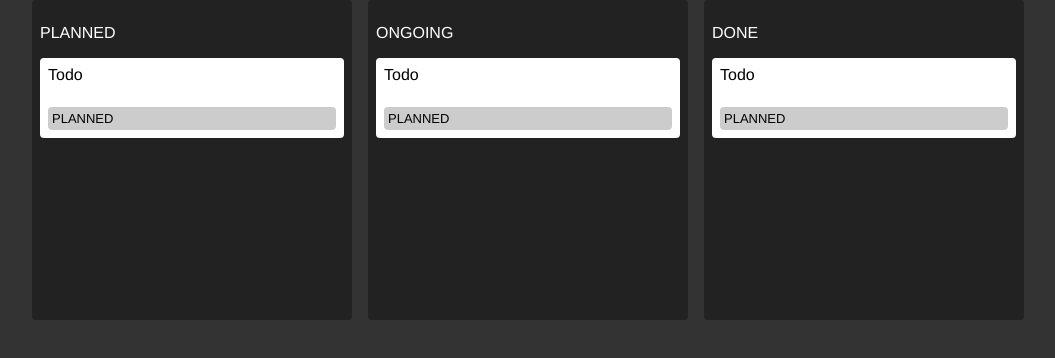
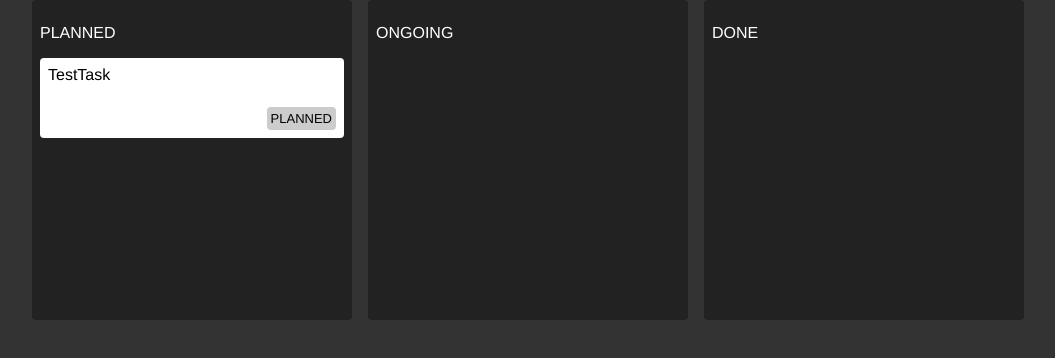
Before and after one commit to RebeccaAyodele/zustand, a React (Vite) app: page / in a window 1280 px wide. Shown: the top 358 px of the page, without its empty margins (112-1167 px from the left). Built offline with nearby package versions, Linux system fonts and the light colour scheme.

Commit message:
Added zustand implementation but it only works for the plan component now

```diff
--- a/src/components/Column.tsx
+++ b/src/components/Column.tsx
@@ -1,17 +1,23 @@
+import { useMemo } from "react";
+import { useStore } from "../store";
 import "./Column.css";
 import Task from "./Task";
 
 type ColumnProps = {
-    state: string;
-}
+  state: "PLANNED" | "ONGOING" | "DONE";
+};
 
 const Column = ({ state }: ColumnProps) => {
+  const tasks = useStore((store) =>
+    store.tasks
+  );
+  const filtered = useMemo(() => tasks.filter((task) => task.state === state),[tasks, state])
   return (
     <div className="column">
-        <p>{state}</p>
-        <Task title="Todo" />
+      <p>{state}</p>
+      {filtered.map((task)=><Task title={task.title} key={task.title} />)}
     </div>
-  )
-}
+  );
+};
 
-export default Column
+export default Column;
--- a/src/components/Task.css
+++ b/src/components/Task.css
@@ -11,7 +11,7 @@
 
 .bottomrapper {
     display: flex;
-    justify-content: space-between;
+    justify-content: flex-end;
 }
 
 .status {
--- a/src/components/Task.tsx
+++ b/src/components/Task.tsx
@@ -12,8 +12,9 @@ const Task = ({ title }: TaskProps) => {
     <div className="task">
         <div>{title}</div>
         <div>
-            <div className="bottomrapper"></div>
-            <div className={classNames('status', STATUS)}>{STATUS}</div>
+            <div className="bottomrapper">
+              <div className={classNames('status', STATUS)}>{STATUS}</div>
+            </div>
         </div>
     </div>
   )
--- /dev/null
+++ b/src/store.ts
@@ -0,0 +1,16 @@
+import { create } from "zustand"
+
+type Task = {
+  title: string
+  state: "PLANNED" | "ONGOING" | "DONE"
+}
+
+type StoreProps = {
+  tasks: Task[]
+}
+
+const store = (): StoreProps => ({
+  tasks: [{ title: "TestTask", state: "PLANNED" }]
+})
+
+export const useStore = create<StoreProps>(store)
```
